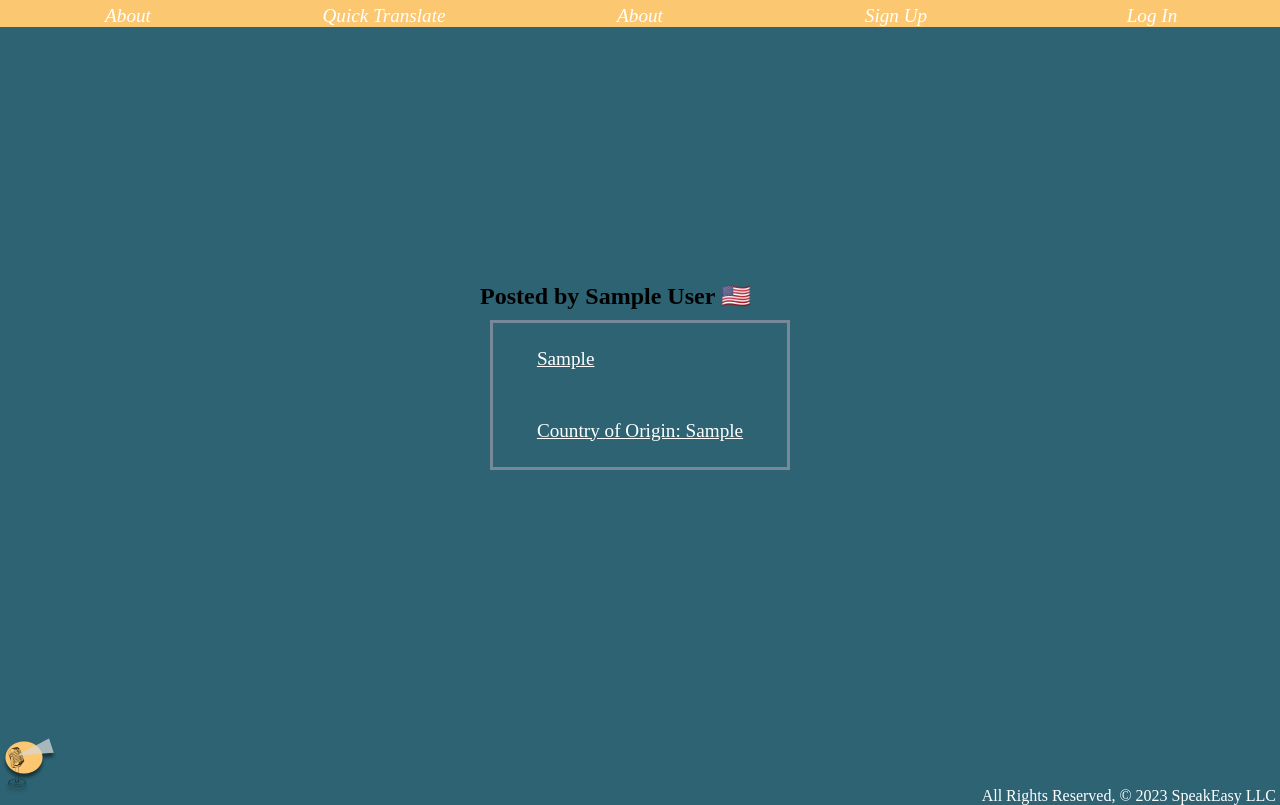
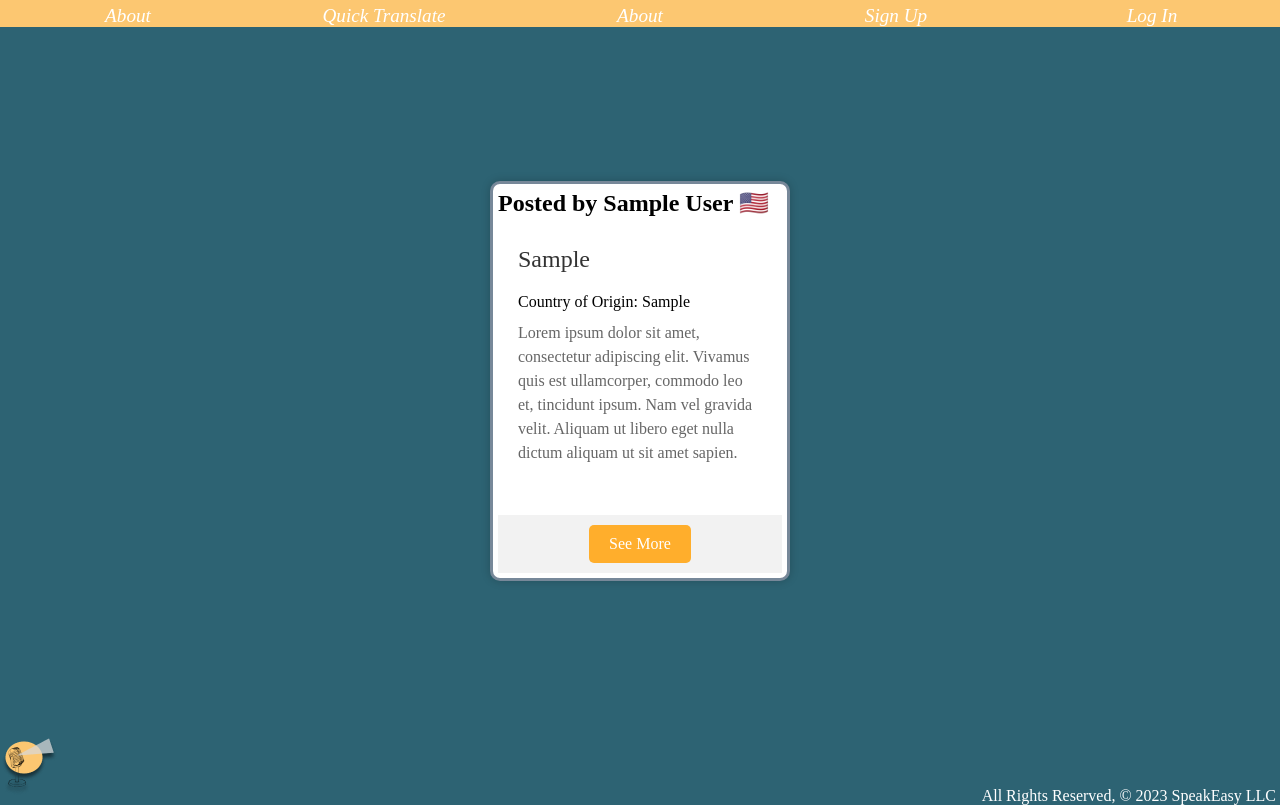
Before and after one commit to bcstidd/thespeakeasyapp, a Django app: page /posts/ in a window 1280 px wide. Run offline with Django 4.2, Linux system fonts and the light colour scheme; tables that the repository leaves empty hold one stand-in row (Sample ...).

Commit message:
changes cards

```diff
--- a/main_app/static/css/style.css
+++ b/main_app/static/css/style.css
@@ -195,9 +195,61 @@ label {
   width:fit-content;
 }
 
-.fa {
-  font-size: 13px;
-  color:#FCC771
+.card {
+  background-color: #fff;
+  border-radius: 10px;
+  box-shadow: 0 0 10px rgba(0, 0, 0, 0.2);
+  display: flex;
+  flex-direction: column;
+  height: 400px;
+  justify-content: space-between;
+  overflow: hidden;
+  width: 300px;
+}
+
+.card-image {
+  height: 150px;
+  overflow: hidden;
+}
+
+.card-image img {
+  height: 100%;
+  object-fit: cover;
+  object-position: center;
+  width: 100%;
+}
+
+.card-content {
+  padding: 20px;
+}
+
+.card-title {
+  color: #333;
+  font-size: 24px;
+  margin-bottom: 10px;
+}
+
+.card-text {
+  color: #666;
+  font-size: 16px;
+  line-height: 1.5;
+  margin-bottom: 20px;
+}
+
+.card-footer {
+  background-color: #f2f2f2;
+  padding: 10px 20px;
+  text-align: center;
+}
+
+.card-footer a {
+  background-color: #FFAE2C;
+  border-radius: 5px;
+  color: #fff;
+  display: inline-block;
+  font-size: 16px;
+  padding: 10px 20px;
+  text-decoration: none;
 }
 
 h1.postname>a {
--- a/main_app/templates/main_app/post_list.html
+++ b/main_app/templates/main_app/post_list.html
@@ -1,7 +1,7 @@
 {% extends 'base.html' %}
 {% block content %}
 <main class="post_list">
-
+<!--
   {% for post in post_list %}
   <div class="row">
 <h2 class="postname">Posted by {{ post.user.first_name }} {{ post.user.last_name }} {{ post.user.profile.flag }} </h2>
@@ -14,8 +14,23 @@
     </div>
   </a>
   </div>
+  </div> -->
+  <div class="card">
+    <h2 class="postname">Posted by {{ post.user.first_name }} {{ post.user.last_name }} {{ post.user.profile.flag }} </h2>
+    <div class="card-content">
+      <span class="card-title">{{ post.phrase }}</span>
+      <p>Country of Origin: {{ post.country_of_origin }}</p>
+
+      <!-- <h2 class="card-title">Title</h2> -->
+      <p class="card-text">Lorem ipsum dolor sit amet, consectetur adipiscing elit. Vivamus quis est ullamcorper, commodo leo et, tincidunt ipsum. Nam vel gravida velit. Aliquam ut libero eget nulla dictum aliquam ut sit amet sapien.</p>
+    </div>
+    <div class="card-footer">
+      <a href="{% url 'posts_detail' post.id %}">See More</a>
+    </div>
   </div>
+    </div>
+  </div>
+{% endfor %}
 
-{% endfor %}
 </main>
 {% endblock %}
```
